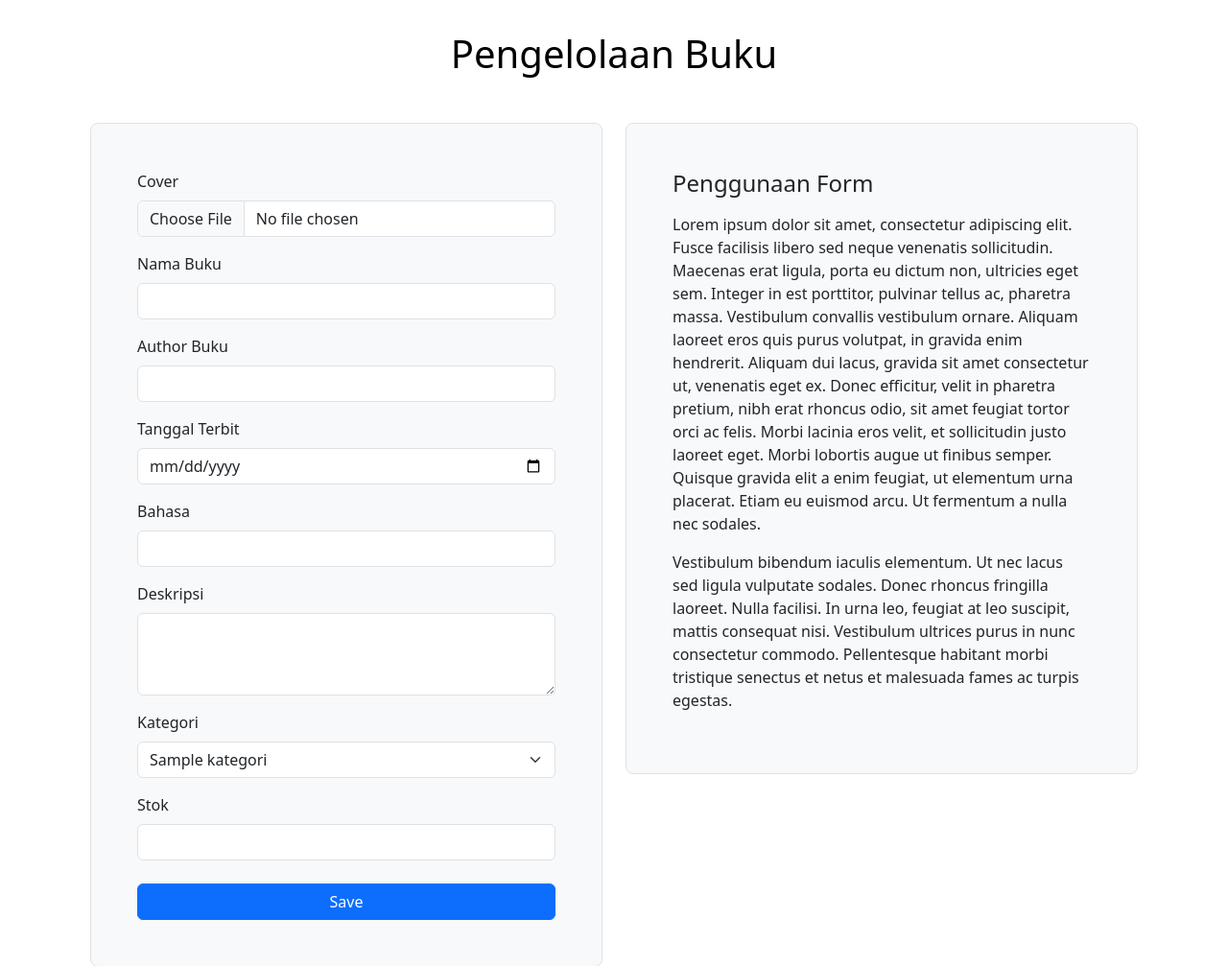
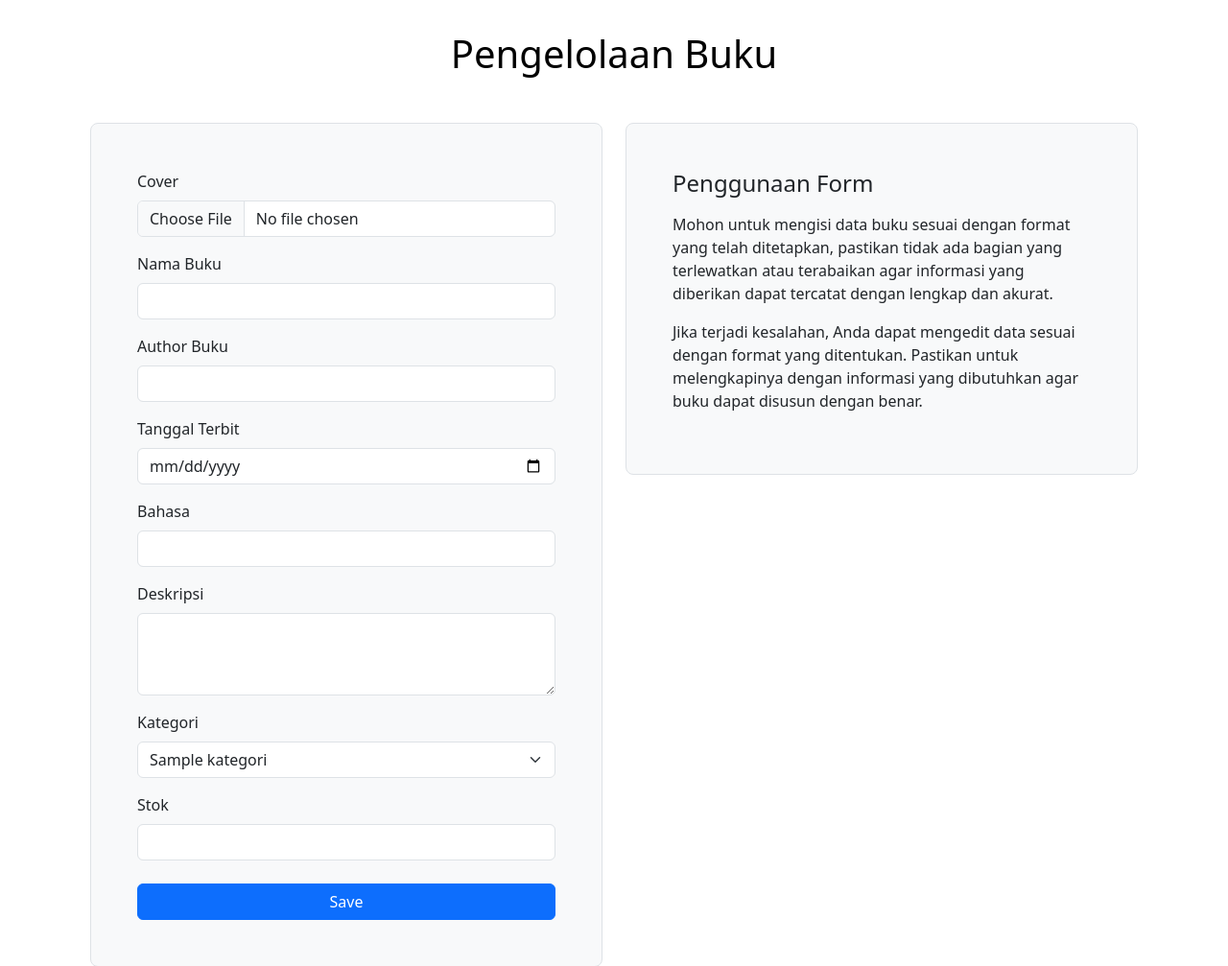
Before and after one commit to BluBooksID/web-lib, a PHP site: page /web-lib/pages/admin/data_buku.php in a window 1280 px wide. Shown: the part 72-1079 px from the top of the page at 96% size. Run offline with PHP 8.4, Linux system fonts and the light colour scheme; the visitor is signed in with stand-in values (Sample User, id 1); tables that the repository leaves empty or names only in its code hold one stand-in row (values such as "Sample post"); grey boxes marked "Sample" are stand-in pictures.

Commit message:
Penambahan  Minor

```diff
--- a/pages/admin/data_buku.php
+++ b/pages/admin/data_buku.php
@@ -147,21 +147,14 @@
                     <div class="container bg-light border rounded-3 px-4 pb-5 p-4 p-md-5">
                         <h4 class="mb-3">Penggunaan Form</h4>
                         <p>
-                            Lorem ipsum dolor sit amet, consectetur adipiscing elit. Fusce facilisis libero sed neque
-                            venenatis sollicitudin. Maecenas erat ligula, porta eu dictum non, ultricies eget sem.
-                            Integer in est porttitor, pulvinar tellus ac, pharetra massa. Vestibulum convallis
-                            vestibulum ornare. Aliquam laoreet eros quis purus volutpat, in gravida enim hendrerit.
-                            Aliquam dui lacus, gravida sit amet consectetur ut, venenatis eget ex. Donec efficitur,
-                            velit in pharetra pretium, nibh erat rhoncus odio, sit amet feugiat tortor orci ac felis.
-                            Morbi lacinia eros velit, et sollicitudin justo laoreet eget. Morbi lobortis augue ut
-                            finibus semper. Quisque gravida elit a enim feugiat, ut elementum urna placerat. Etiam eu
-                            euismod arcu. Ut fermentum a nulla nec sodales.
+                            Mohon untuk mengisi data buku sesuai dengan format yang telah ditetapkan, pastikan tidak ada
+                            bagian yang terlewatkan atau terabaikan agar informasi yang diberikan dapat tercatat dengan
+                            lengkap dan akurat.
                         </p>
                         <p>
-                            Vestibulum bibendum iaculis elementum. Ut nec lacus sed ligula vulputate sodales. Donec
-                            rhoncus fringilla laoreet. Nulla facilisi. In urna leo, feugiat at leo suscipit, mattis
-                            consequat nisi. Vestibulum ultrices purus in nunc consectetur commodo. Pellentesque habitant
-                            morbi tristique senectus et netus et malesuada fames ac turpis egestas.
+                            Jika terjadi kesalahan, Anda dapat mengedit data sesuai dengan format yang ditentukan.
+                            Pastikan untuk melengkapinya dengan informasi yang dibutuhkan agar buku dapat disusun dengan
+                            benar.
                         </p>
                     </div>
                 </div>
```
Also changed, not shown: pages/auth.php (+9 -4 lines), public/assets/storage/cover_buku/1720692146_drawing_25.jpg (added).
